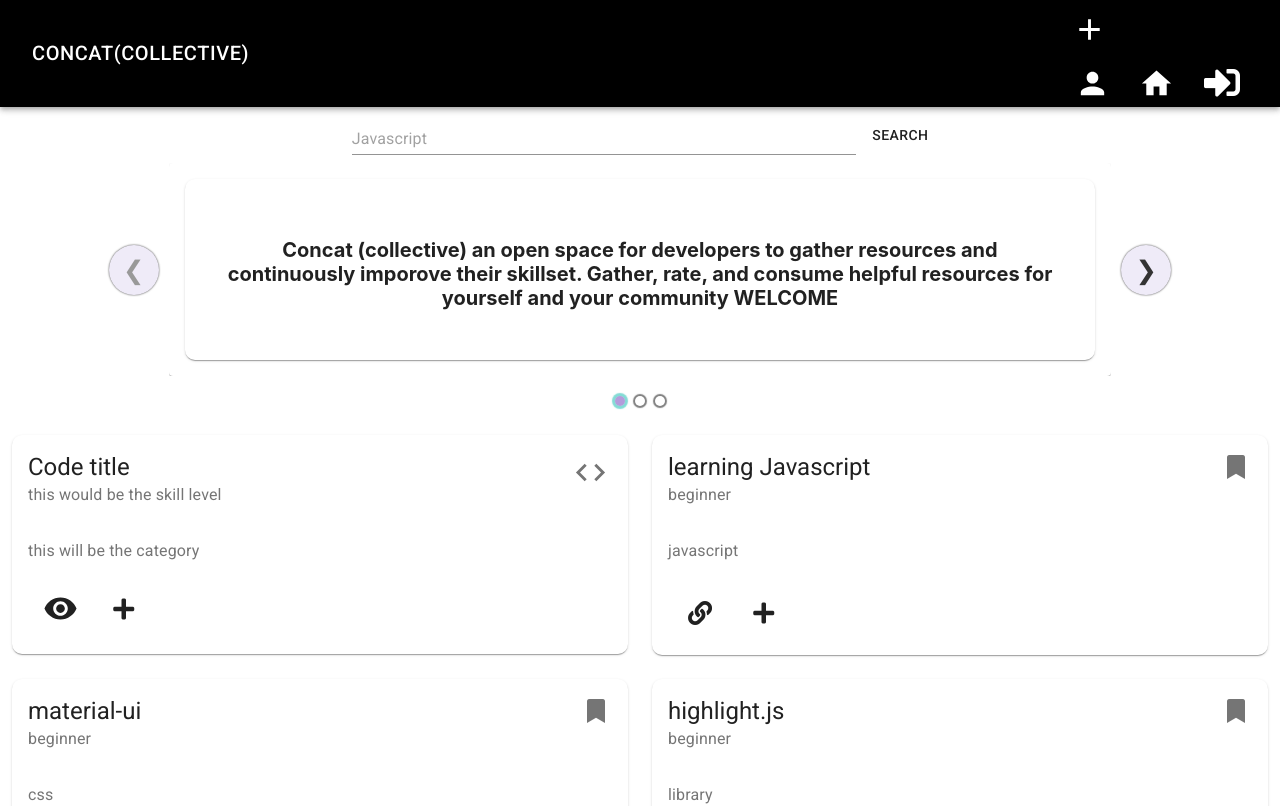
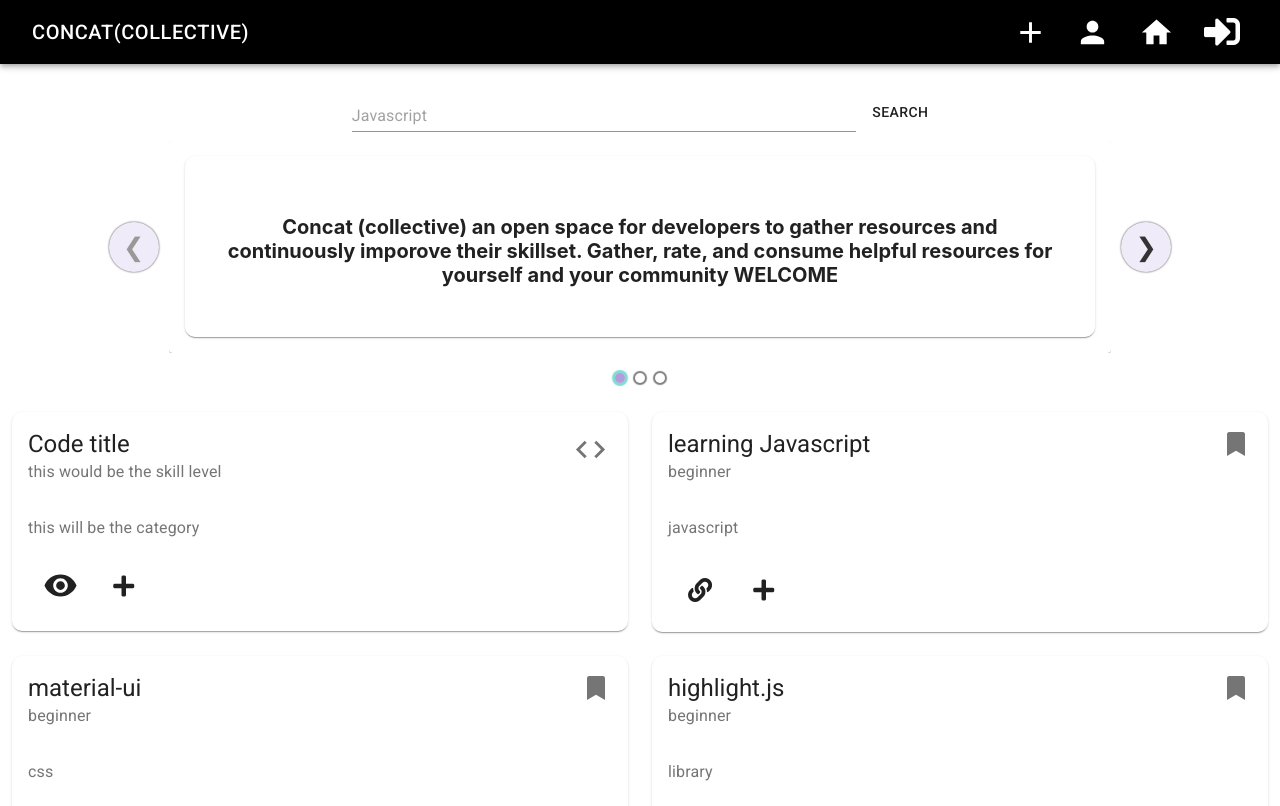
Before and after one commit to drkittendorf/concat_collective, a React (Create React App) app in the folder client/: page /home in a window 1280 px wide. Shown: the top 806 px of the page. Built offline with nearby package versions, Linux system fonts and the light colour scheme.

Commit message:
updating navbar

```diff
--- a/client/src/components/Nav.js
+++ b/client/src/components/Nav.js
@@ -2,7 +2,7 @@ import React from 'react';
 import AppBar from '@material-ui/core/AppBar';
 import Toolbar from '@material-ui/core/Toolbar';
 // import Link from "@material-ui/core/Link";
-import Typography from '@material-ui/core/Typography';
+import Grid from '@material-ui/core/Grid';
 import { makeStyles } from '@material-ui/core/styles';
 import AddResourceModal from './AddResourceModal';
 import { useAuth0 } from '@auth0/auth0-react';
@@ -12,8 +12,6 @@ import Button from '@material-ui/core/Button';
 import { Link } from 'react-router-dom';
 import HomeIcon from '@material-ui/icons/Home';
 import PersonIcon from '@material-ui/icons/Person';
-import Icon from '@material-ui/core/Icon';
-import InputIcon from '@material-ui/icons/Input';
 
 const useStyles = makeStyles({
 	link: {
@@ -30,11 +28,16 @@ const useStyles = makeStyles({
 	},
 	black: {
 		backgroundColor: 'black',
+		marginBottom: '20px',
 	},
 	space: {
 		display: 'flex',
-		justifyContent: 'space-between'
-	}
+		justifyContent: 'space-between',
+	},
+	flexEnd: {
+		display: 'flex',
+		justifyContent: 'flex-end',
+	},
 });
 
 function Nav() {
@@ -47,13 +50,13 @@ function Nav() {
 				{/* <Typography variant="h6" className={classes.title}>
 					concat
 				</Typography> */}
-				<div>
+				<Grid xs={6}>
 					<Button className={classes.Logo} component={Link} to='/'>
 						concat(collective)
 					</Button>
-				</div>
+				</Grid>
 
-				<div>
+				<Grid xs={6} className={classes.flexEnd}>
 					<AddResourceModal />
 					<Button className={classes.button} component={Link} to='/profile'>
 						<PersonIcon fontSize='large' />
@@ -63,7 +66,7 @@ function Nav() {
 					</Button>
 					{/* maybe we can put an icon here  */}
 					{isAuthenticated ? <LogoutButton /> : <LoginButton />}
-				</div>
+				</Grid>
 			</Toolbar>
 		</AppBar>
 	);
```
